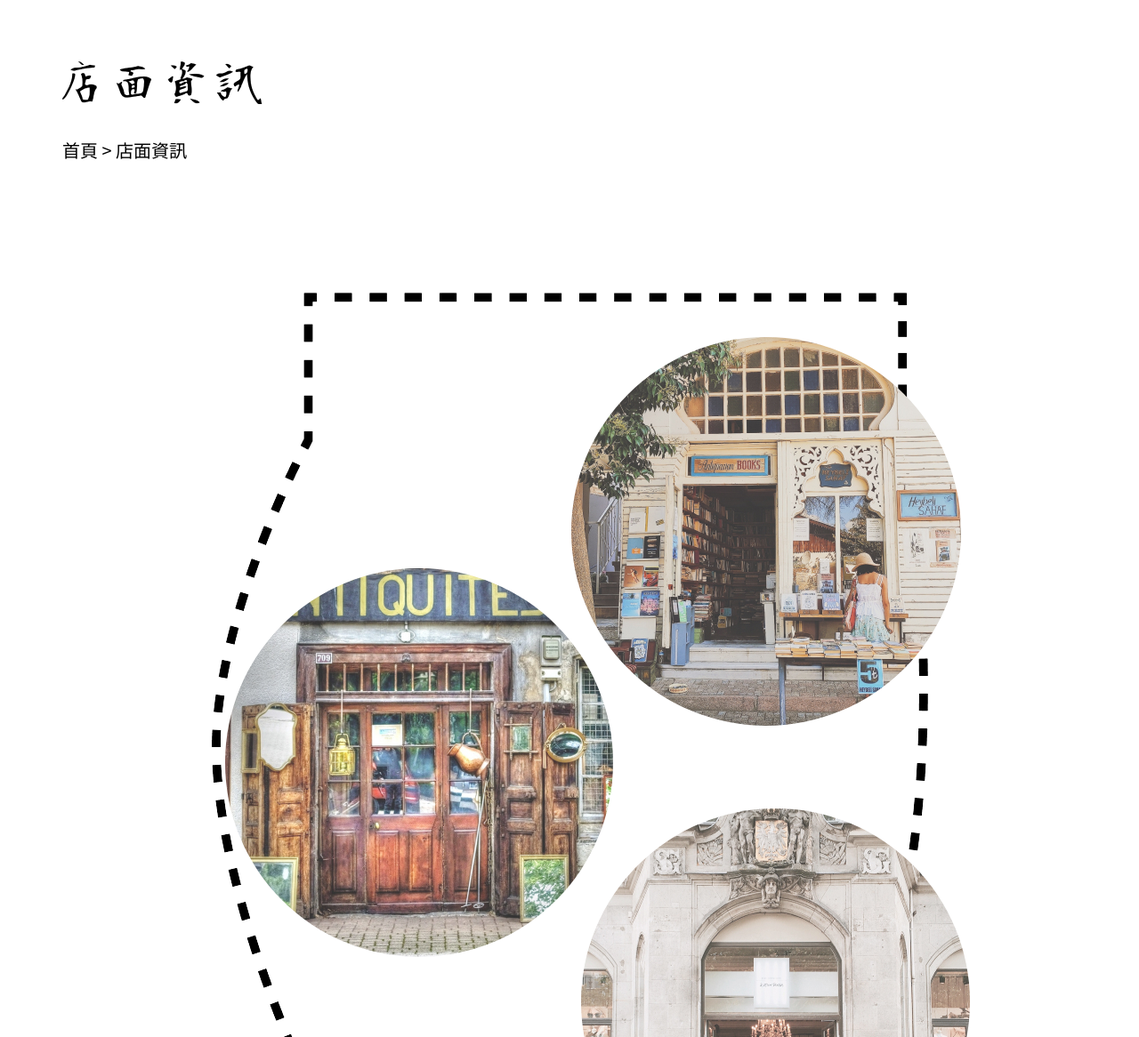
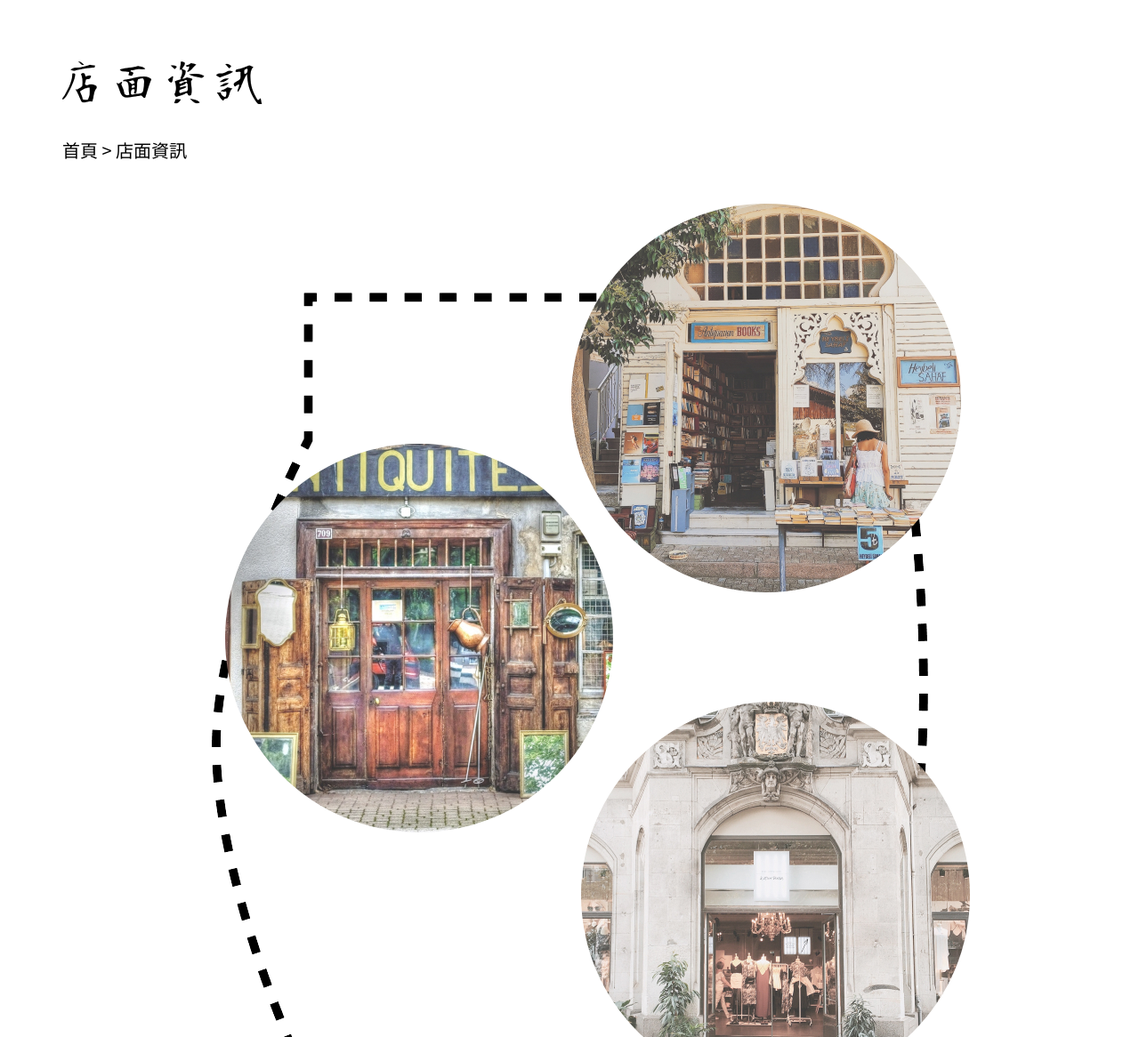
Before and after one commit to JueYingWu/tgd101_10, a plain HTML site: page store.html in a window 1280 px wide. Shown: the part 101-1267 px from the top of the page at 89% size. Drawn offline with Linux system fonts and the light colour scheme.

Commit message:
首頁背景關掉、修改絕對定位跑版

```diff
--- a/css/store.css
+++ b/css/store.css
@@ -65,25 +65,25 @@ h2 img{
 .store_main li:first-child{
     position: absolute;
     right: 160px;
-    top: -100px;
+    top: -250px;
 }
 
 .store_main li:nth-child(2){
     position: absolute;
     right: 550px;
-    top: 160px;
+    top: 20px;
 }
 
 .store_main li:nth-child(3){
     position: absolute;
     right: 150px;
-    top: 430px;
+    top: 310px;
 }
 
 .store_main li:last-child{
     position: absolute;
     right: 450px;
-    top: 790px;
+    top: 690px;
 
 }
 
```
Also changed, not shown: css/index.css (+5 -5 lines).
